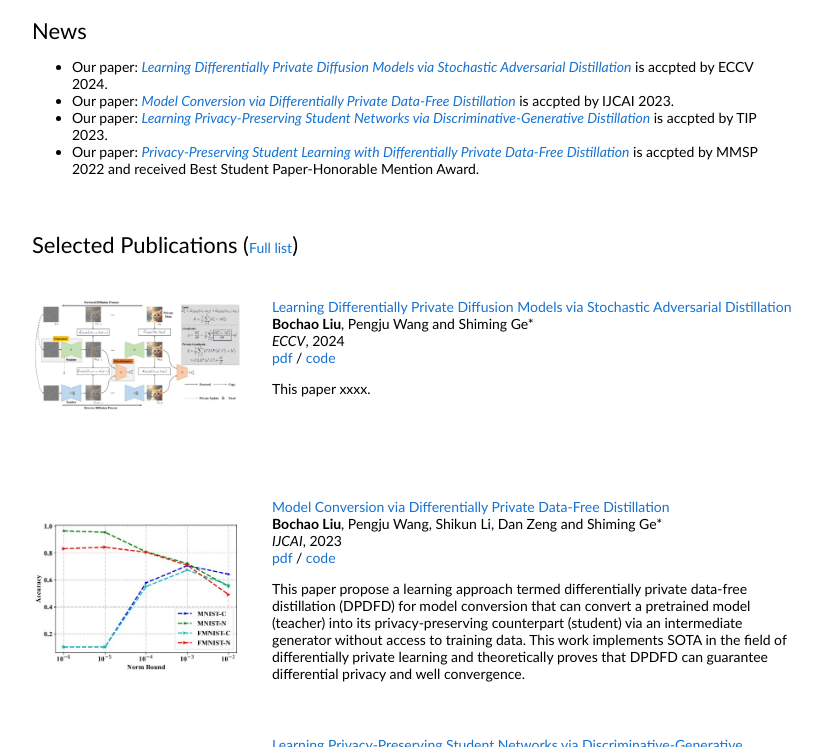
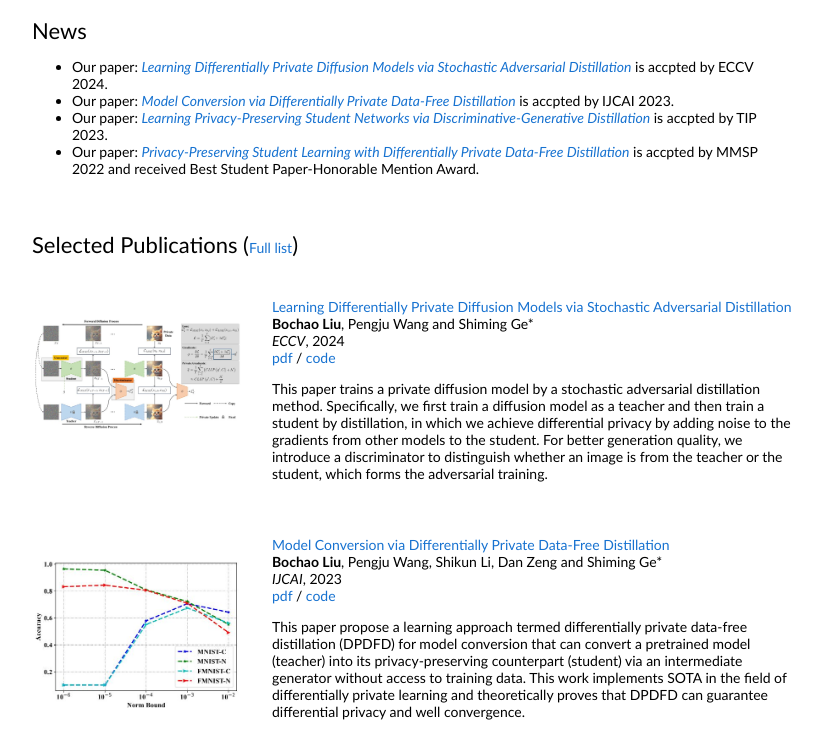
Before and after one commit to llbbcc/llbbcc.github.io, a plain HTML site: page index.html in a window 1280 px wide. Shown: the part 353-1100 px from the top of the page, without its empty margins (228-1051 px from the left). Drawn offline with Linux system fonts and the light colour scheme.

Commit message:
Update index.html

```diff
--- a/index.html
+++ b/index.html
@@ -104,7 +104,9 @@
                   <a href="https://github.com/llbbcc/DP-SAD">code</a>
                   <p></p>
                   <p>
-                    This paper xxxx.
+                    This paper trains a private diffusion model by a stochastic adversarial distillation method.
+                    Specifically, we first train a diffusion model as a teacher and then train a student by distillation, in which we achieve differential privacy by adding noise to the gradients from other models to the student.
+                    For better generation quality, we introduce a discriminator to distinguish whether an image is from the teacher or the student, which forms the adversarial training.
                   </p>
                 </td>
               </tr>
```
